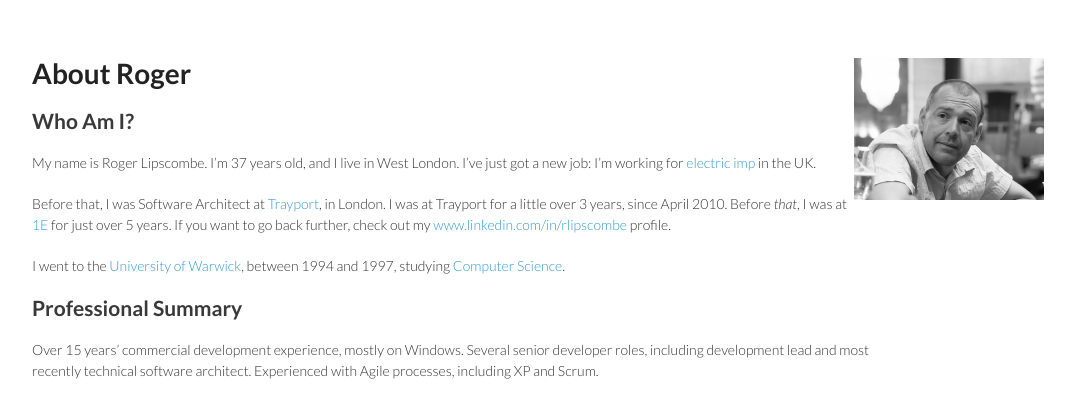
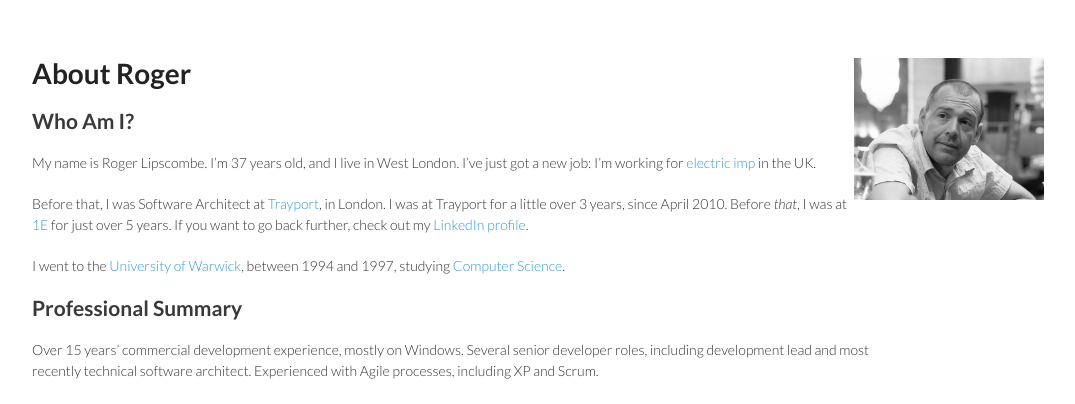
Before and after one commit to rlipscombe/rlipscombe.github.io, a Jekyll site: the page built from index.md, in a window 1280 px wide. Shown: the top 404 px of the page, without its empty margins (178-1253 px from the left). Built offline with Jekyll 4.4.1, drawn with Linux system fonts in a browser that asks for light colours.

Commit message:
Shorten LinkedIn link.

```diff
--- a/index.md
+++ b/index.md
@@ -13,7 +13,7 @@ My name is Roger Lipscombe. I'm 37 years old, and I live in West London.
 I've just got a new job: I'm working for [electric imp](http://electricimp.com) in the UK.
 
 Before that, I was Software Architect at [Trayport](http://trayport.com), in London. I was at Trayport for a little over 3 years, since April 2010.
-Before *that*, I was at [1E](http://1e.com) for just over 5 years. If you want to go back further, check out my [www.linkedin.com/in/rlipscombe](http://www.linkedin.com/in/rlipscombe) profile.
+Before *that*, I was at [1E](http://1e.com) for just over 5 years. If you want to go back further, check out my [LinkedIn profile](http://www.linkedin.com/in/rlipscombe).
 
 I went to the [University of Warwick](http://warwick.ac.uk/), between 1994 and 1997, studying [Computer Science](http://www.dcs.warwick.ac.uk/).
 
```
